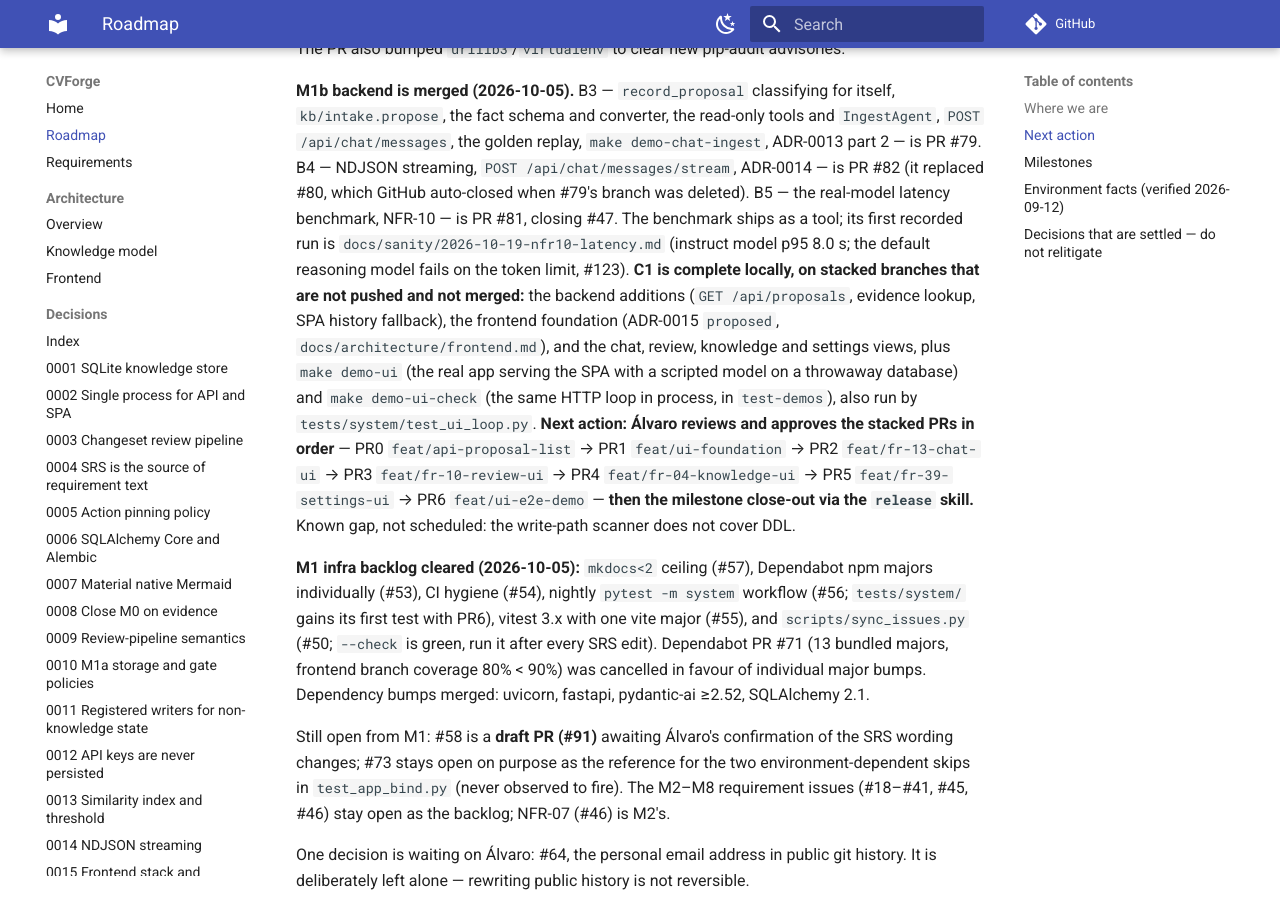
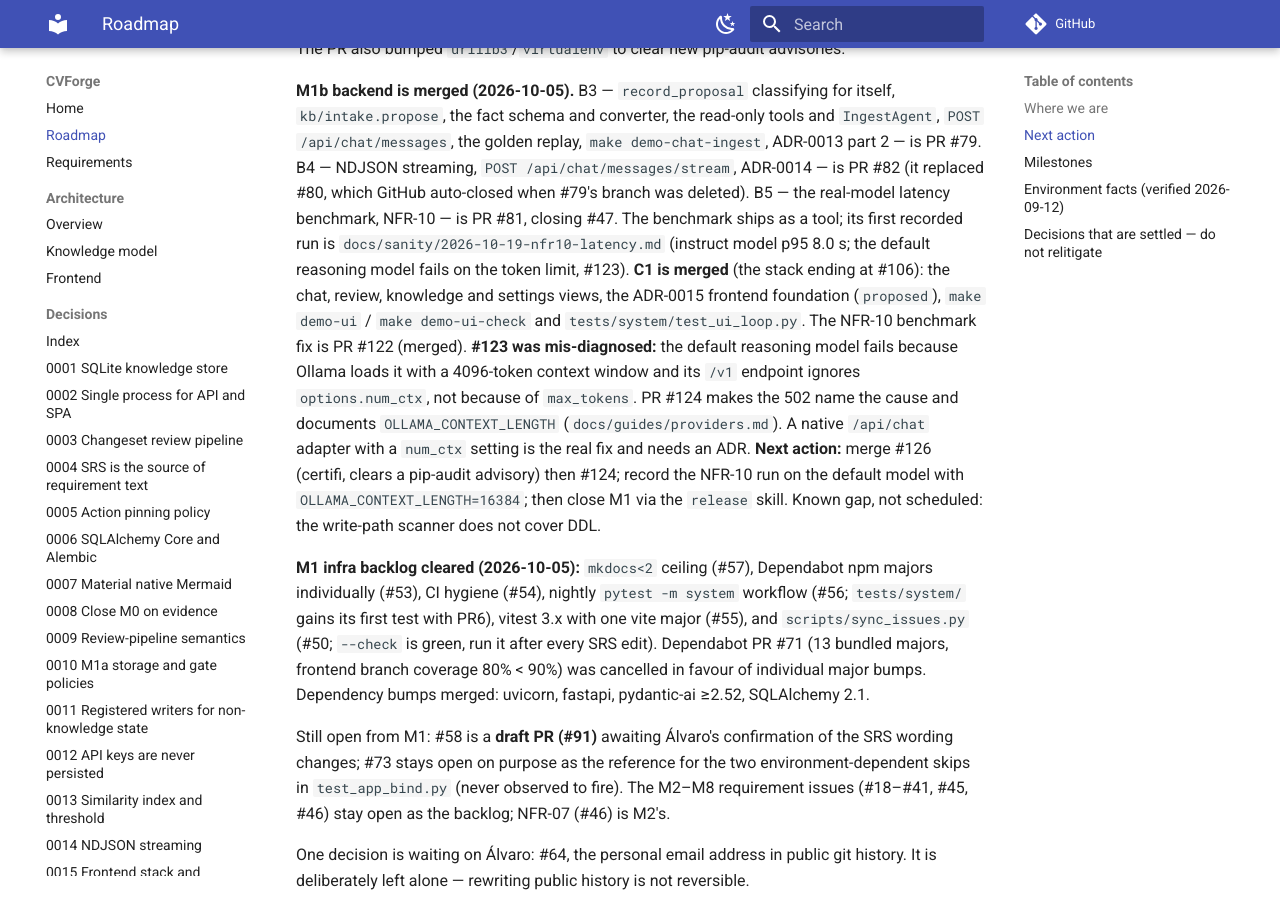
Before and after one commit to SelfishCoconut/cvforge, an MkDocs documentation site: the page built from docs/roadmap.md, in a window 1280 px wide and 900 px high, scrolled down 1951 px. Built offline with MkDocs 1.6.1 and Material for MkDocs 9.7.7, drawn with Linux system fonts in a browser that asks for light colours; comment, search, counter and statistics services are not loaded; some of the changed text lies outside the part shown.

Commit message:
docs(roadmap): reflect merged C1 stack and the #123 root cause
Closes #127

Co-Authored-By: Claude Sonnet 5.5 <noreply@anthropic.com>

```diff
--- a/docs/roadmap.md
+++ b/docs/roadmap.md
@@ -99,17 +99,16 @@ ADR-0014 — is PR #82 (it replaced #80, which GitHub auto-closed when #79's bra
 deleted). B5 — the real-model latency benchmark, NFR-10 — is PR #81, closing #47. The
 benchmark ships as a tool; its first recorded run is `docs/sanity/2026-10-19-nfr10-latency.md`
 (instruct model p95 8.0 s; the default reasoning model fails on the token limit, #123).
-**C1 is complete locally, on stacked branches that are not pushed and not merged:**
-the backend additions (`GET /api/proposals`, evidence lookup, SPA history fallback),
-the frontend foundation (ADR-0015 `proposed`, `docs/architecture/frontend.md`), and
-the chat, review, knowledge and settings views, plus `make demo-ui` (the real app
-serving the SPA with a scripted model on a throwaway database) and `make
-demo-ui-check` (the same HTTP loop in process, in `test-demos`), also run by
-`tests/system/test_ui_loop.py`. **Next action: Álvaro reviews and approves the
-stacked PRs in order** — PR0 `feat/api-proposal-list` → PR1 `feat/ui-foundation` →
-PR2 `feat/fr-13-chat-ui` → PR3 `feat/fr-10-review-ui` → PR4 `feat/fr-04-knowledge-ui`
-→ PR5 `feat/fr-39-settings-ui` → PR6 `feat/ui-e2e-demo` — **then the milestone
-close-out via the `release` skill.**
+**C1 is merged** (the stack ending at #106): the chat, review, knowledge and settings views, the
+ADR-0015 frontend foundation (`proposed`), `make demo-ui` / `make demo-ui-check` and
+`tests/system/test_ui_loop.py`. The NFR-10 benchmark fix is PR #122 (merged).
+**#123 was mis-diagnosed:** the default reasoning model fails because Ollama loads it with a
+4096-token context window and its `/v1` endpoint ignores `options.num_ctx`, not because of
+`max_tokens`. PR #124 makes the 502 name the cause and documents `OLLAMA_CONTEXT_LENGTH`
+(`docs/guides/providers.md`). A native `/api/chat` adapter with a `num_ctx` setting is the
+real fix and needs an ADR. **Next action:** merge #126 (certifi, clears a pip-audit
+advisory) then #124; record the NFR-10 run on the default model with
+`OLLAMA_CONTEXT_LENGTH=16384`; then close M1 via the `release` skill.
 Known gap, not scheduled: the write-path scanner does not cover DDL.
 
 **M1 infra backlog cleared (2026-10-05):** `mkdocs<2` ceiling (#57), Dependabot npm
```
Also changed, not shown: other parts of docs/roadmap.md (+1 -1 lines).
